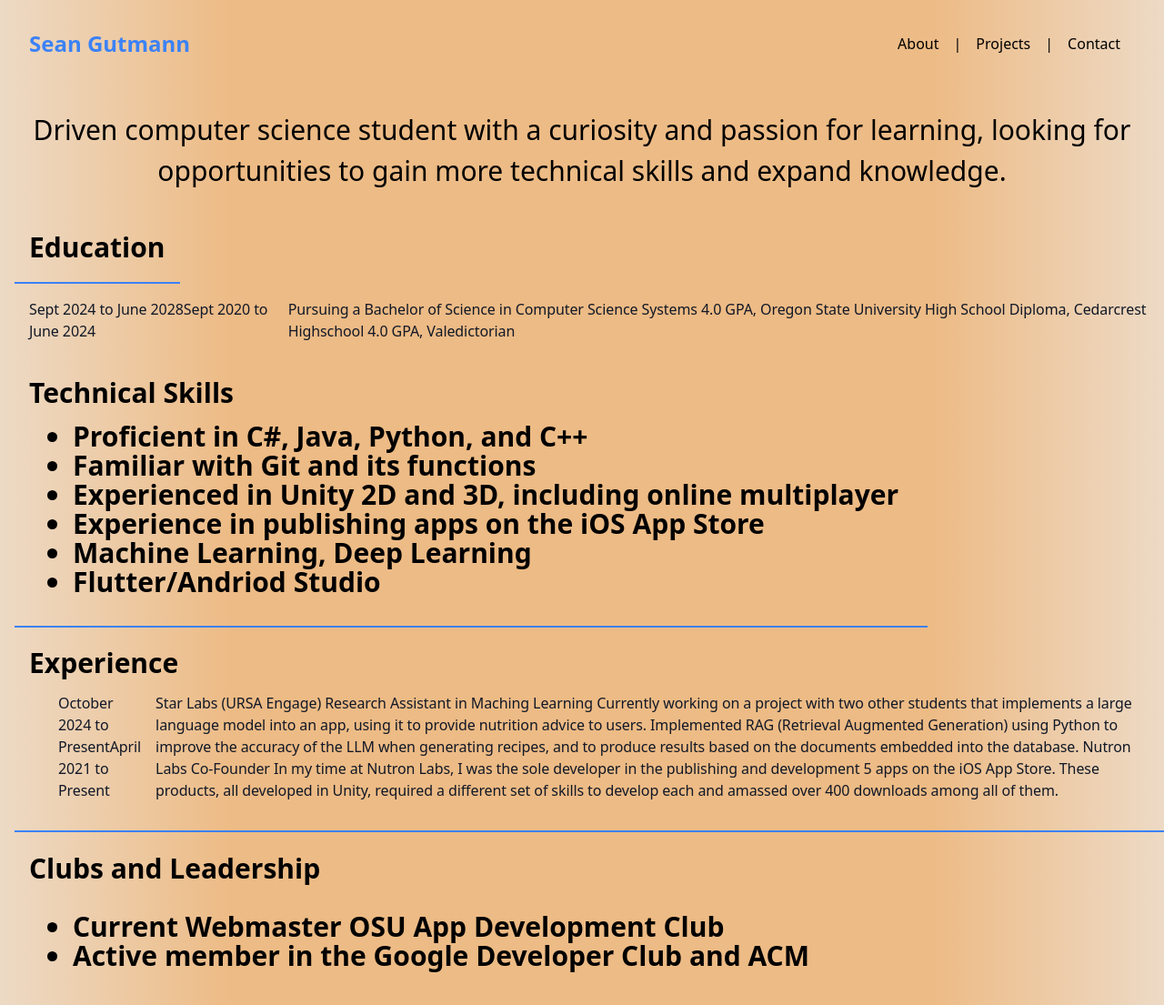
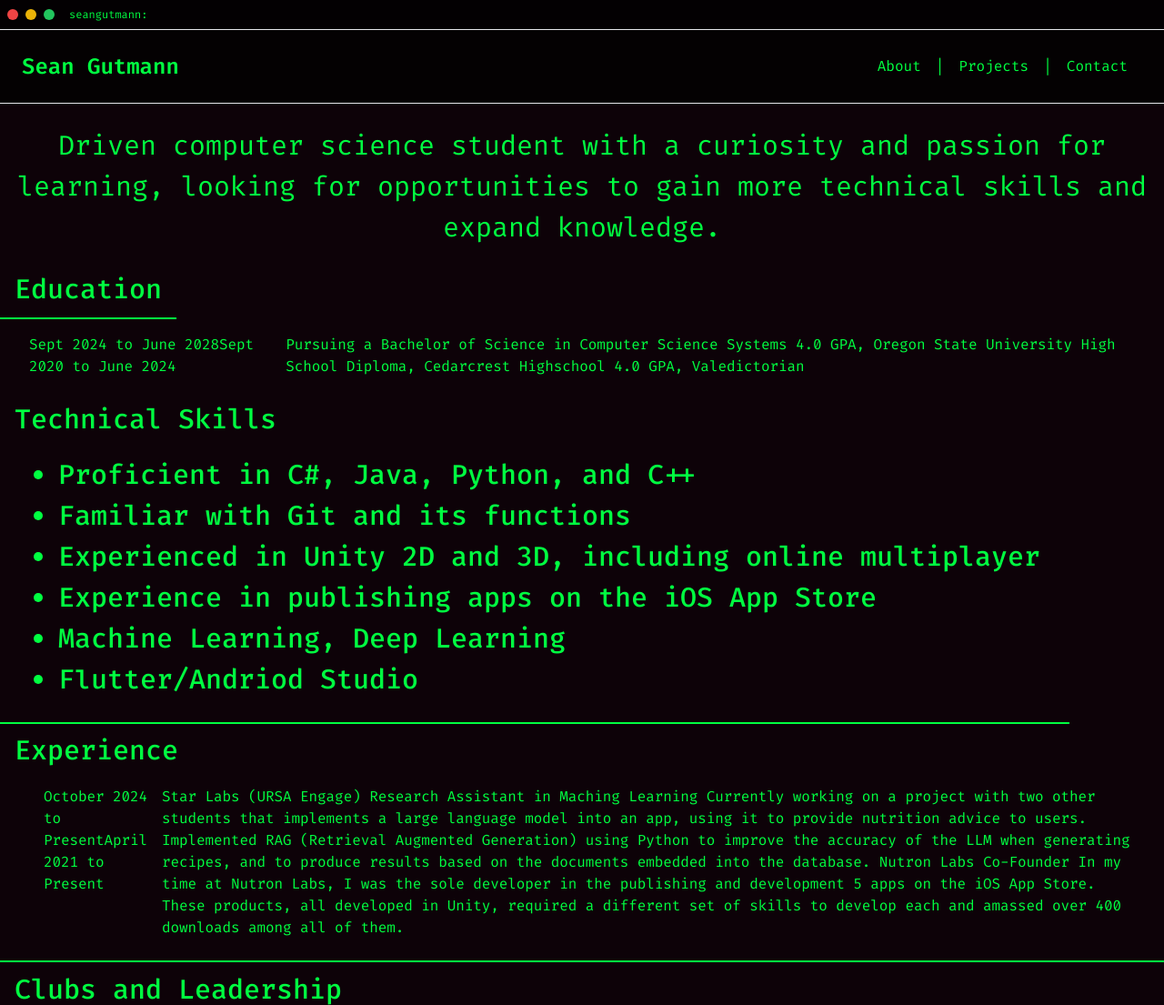
Before and after one commit to SeanG-rsd/seangutmann, an Astro site: page /about in a window 1280 px wide. Shown: the top 1105 px of the page at 91% size. Built offline with nearby package versions, Linux system fonts and the light colour scheme; Astro itself is replaced by a stand-in of ours.

Commit message:
reformatted website to matrix style, will redo project page next

```diff
--- a/src/components/ProjectBox.astro
+++ b/src/components/ProjectBox.astro
@@ -5,16 +5,18 @@ const { title, description, iconPath } = Astro.props;
 
 <div class="dropdown">
     <button id="dropdown-button" class="info">
-        <div id="dropdown-icon" data-title={title}>
+        <div id="dropdown-icon" data-title={title} class="w-1/4 flex justify-center">
             <svg xmlns="http://www.w3.org/2000/svg" fill="none" viewBox="0 0 24 24" stroke-width="1.5" stroke="currentColor" class="size-6">
                 <path stroke-linecap="round" stroke-linejoin="round" d="m4.5 15.75 7.5-7.5 7.5 7.5" />
               </svg>
             </div>
-        <div class="flex flex-col">
+        <div class="flex flex-col w-1/2 justify-center">
             <h1>{title}</h1>
-            <p>Short description for the app or project it also</p>
+            <p>{description}</p>
         </div>
-        <img src={iconPath} class="icon"></img>
+        <div class="w-1/4 flex justify-end mr-12">
+          <img src={iconPath} class="icon"></img>
+        </div>
     </button>
     <div id="dropdown-content" class="content">
         <slot/>
@@ -24,9 +26,19 @@ const { title, description, iconPath } = Astro.props;
 <!-- transition: <property> <duration> <timing-function> <delay>; -->
 
 <style>
+
+    h1 {
+      font-weight: bold;
+      font-size: 22px;
+    }
+
+    p {
+
+    }
+
     .icon {
-        max-width: 80px;
-        max-height: 80px;
+        max-width: 120px;
+        max-height: 120px;
     }
 
     .dropdown {
@@ -64,7 +76,7 @@ const { title, description, iconPath } = Astro.props;
     max-height: 0;
     overflow: hidden;
     background-color: white;
-    transition: max-height 0.5s ease-in-out, padding 0.5s ease-in-out;
+    transition: max-height 0.5s ease-in-out, padding;
     width: 100%;
     min-width: 1000px;
     max-width: 1000px;
@@ -73,6 +85,5 @@ const { title, description, iconPath } = Astro.props;
 
     .dropdown .content.open {
       max-height: 10000px;
-      padding: 10px;
     }
 </style>
--- /dev/null
+++ b/src/javascript/animation.ts
@@ -0,0 +1,42 @@
+import gsap from "gsap"
+//import { AppRouterInstance } from "next/dist/shared/lib/app-router-context.shared-runtime"
+
+export const animatePageIn = () => {
+  const bannerOne = document.getElementById("banner-1")
+  const bannerTwo = document.getElementById("banner-2")
+  const bannerThree = document.getElementById("banner-3")
+  const bannerFour = document.getElementById("banner-4")
+
+  if (bannerOne && bannerTwo && bannerThree && bannerFour) {
+    const tl = gsap.timeline()
+
+    tl.set([bannerOne, bannerTwo, bannerThree, bannerFour], {
+      yPercent: 0,
+    }).to([bannerOne, bannerTwo, bannerThree, bannerFour], {
+      yPercent: 100,
+      stagger: 0.1,
+    })
+  }
+}
+
+export const animatePageOut = (href: string) => {
+  console.log("out");
+  const bannerOne = document.getElementById("banner-1")
+  const bannerTwo = document.getElementById("banner-2")
+  const bannerThree = document.getElementById("banner-3")
+  const bannerFour = document.getElementById("banner-4")
+
+  if (bannerOne && bannerTwo && bannerThree && bannerFour) {
+    const tl = gsap.timeline()
+
+    tl.set([bannerOne, bannerTwo, bannerThree, bannerFour], {
+      yPercent: -100,
+    }).to([bannerOne, bannerTwo, bannerThree, bannerFour], {
+      yPercent: 0,
+      stagger: 0.1,
+      onComplete: () => {
+        window.location.href = href;
+      },
+    })
+  }
+}
--- a/src/layouts/Layout.astro
+++ b/src/layouts/Layout.astro
@@ -1,5 +1,7 @@
 ---
 const { title } = Astro.props;
+
+import { animatePageOut } from "../javascript/animation.ts";
 ---
 
 <html lang="en">
@@ -8,46 +10,67 @@ const { title } = Astro.props;
 		<meta name="viewport" content="width=device-width, initial-scale=1.0" />
 		<link rel="icon" type="image/svg+xml" href="/favicon.svg" />
 		<meta name="generator" content={Astro.generator} />
+		<link rel="preconnect" href="https://fonts.googleapis.com">
+		<link rel="preconnect" href="https://fonts.gstatic.com" crossorigin>
+		<link href="https://fonts.googleapis.com/css2?family=Fira+Code:wght@300;400;500;600;700&display=swap" rel="stylesheet">
 		<title>{title}</title>
 	</head>
 	<body>
-		<nav class="w-full p-8 flex justify-between items-center">
+		<canvas id="matrix-rain" class="fixed top-0 left-0 w-full h-full -z-10"></canvas>
+
+		<div class="bg-black bg-opacity-80 text-matrix-green p-2 border-b border-matrix-green">
+			<div class="flex items-center">
+				<div class="w-3 h-3 rounded-full bg-red-500 mr-2"></div>
+				<div class="w-3 h-3 rounded-full bg-yellow-500 mr-2"></div>
+				<div class="w-3 h-3 rounded-full bg-green-500 mr-2"></div>
+				<p class="ml-2 text-xs">seangutmann:</p>
+			</div>
+		</div>
+
+		<nav class="w-full p-6 flex justify-between items-center bg-black bg-opacity-70 text-matrix-green border-b border-matrix-green">
 			<div class="w-1/3 text-left">
-				<a class="text-blue-500 text-2xl font-semibold" href="/">Sean Gutmann</a>
+				<a class="text-matrix-green text-2xl font-semibold" href="/">Sean Gutmann</a>
 			</div>
 			<div class="w-1/3"></div>
 			<div class="w-1/3 flex justify-end space-x-4 mr-4">
-				<a class="" href="/about">About</a>
+				<a href="/about" data-nav-link>About</a>
 				<h1>|</h1>
-				<a class="" href="/projects">Projects</a>
+				<a class="" href="/projects" data-nav-link>Projects</a>
 				<h1>|</h1>
-				<a class="" href="/contact">Contact</a>
+				<a class="" href="/contact" data-nav-link>Contact</a>
 			</div>
 		</nav>
 
-    	<main>
+    	<main class="z-10 relative">
 			<slot/>
     	</main>
 	</body>
-	<!-- <bottom>
-		<nav class="w-full p-8 flex justify-between items-center">
-			<div class="w-2/3"></div>
-			<div class="w-1/3 flex justify-end space-x-4 mr-4">
-				<a class="">GitHub</a>
-				<h1>|</h1>
-				<a class="" href="/contact">LinkedIn</a>
+	<footer class="w-full p-4 bg-black bg-opacity-70 border-t border-matrix-green text-matrix-green text-sm">
+		<div class="container mx-auto flex justify-between">
+			<div>© {new Date().getFullYear()} Sean Gutmann</div>
+			<div class="flex space-x-4">
+				<a href="https://github.com/seang-rsd" target="_blank" class="hover:text-white transition-colors">GitHub</a>
+				<a href="https://linkedin.com/seangutmann" target="_blank" class="hover:text-white transition-colors">LinkedIn</a>
 			</div>
-		</nav>
-	</bottom> -->
+		</div>
+	</footer>
 </html>
 
 <style>
+:root {
+	--matrix-green: #00FF41;
+	--matrix-dark-green: #003B00;
+	--matrix-black: #0D0208;
+}
+
 html, body {
 	height: 100%;
 	margin: 0;
 	display: flex;
 	flex-direction: column;
-	background: linear-gradient(90deg, #eddac5 0%, #edbb85 20%, #edbb85 80%, #eddac5 100%);
+	background-color: var(--matrix-black);
+	color: var(--matrix-green);
+	font-family: 'Fira Code', monospace;
 }
 
 main {
@@ -57,3 +80,35 @@ main {
   align-items: center;
 }
 </style>
+
+<script>
+
+import {animatePageOut} from "../javascript/animation.js";
+import { animatePageIn } from "../javascript/animation.js";
+
+function leavePage(href: string) {
+	animatePageOut(href);
+}
+
+function startAnimation() {
+  console.log("Running animation...");
+  animatePageIn();
+}
+
+window.addEventListener("load", startAnimation);
+
+document.addEventListener("DOMContentLoaded", () => {
+  const links = document.querySelectorAll("[data-nav-link]");
+
+  links.forEach(link => {
+	if (link) {
+		link.addEventListener("click", (e) => {
+      	const href = link.getAttribute("data-href");
+      	if (href) {
+          leavePage(href);
+        }
+    });
+    }
+  });
+});
+</script>
--- a/src/pages/about.astro
+++ b/src/pages/about.astro
@@ -1,12 +1,6 @@
 ---
 import Layout from "../layouts/Layout.astro";
-    import gitHubLogo from '../assets/github-mark.svg';
-    import background from '../assets/background.svg';
 ---
-
-<script>
-    //import "../javascript/utils";
-</script>
 
 <Layout title="About">
     <div>
@@ -17,10 +11,10 @@
 		</h1>
 
 	<div>
-        <h1 class="max-w-fit border-b-blue-500 border-b-2 font-semibold p-4 ml-4">Education</h1>
+        <h1 class="section-title">Education</h1>
         <div class="p-4 ml-4 flex gap-4">
-            <p>Sept 2024 to June 2028</br></br>Sept 2020 to June 2024</p>
-            <p>
+            <p class="info">Sept 2024 to June 2028</br></br>Sept 2020 to June 2024</p>
+            <p class="info">
                 Pursuing a Bachelor of Science in Computer Science Systems</br>
                 4.0 GPA, Oregon State University</br>
                 High School Diploma, Cedarcrest Highschool</br>
@@ -30,7 +24,7 @@
     </div>
     <!-- Skills -->
     <div>
-        <h1 class="max-w-fit border-b-blue-500 border-b-2 p-4 text-2xl font-semibold ml-4">Technical Skills</h2>
+        <h1 class="section-title">Technical Skills</h2>
         <ul class="list-disc p-4 ml-8">
             <li>Proficient in C#, Java, Python, and C++</li>
             <li>Familiar with Git and its functions</li>
@@ -42,10 +36,10 @@
     </div>
 
     <div>
-        <h1 class="max-w-fit border-b-blue-500 border-b-2 p-4 text-2xl font-semibold ml-4">Experience</h2>
+        <h1 class="section-title">Experience</h2>
         <div class="p-4 ml-4 flex gap-4">
-            <p>October 2024 to Present</br></br></br></br></br></br></br>April 2021 to Present</p>
-            <p>
+            <p class="info">October 2024 to Present</br></br></br></br></br></br></br>April 2021 to Present</p>
+            <p class="info">
 				Star Labs (URSA Engage)</br>
 				Research Assistant in Maching Learning</br>
 				Currently working on a project with two other students that implements a large language model into an app, using it to</br>
@@ -63,7 +57,7 @@
     </div>
 
 	<div>
-        <h1 class="max-w-fit border-b-blue-500 border-b-2 p-4 text-2xl font-semibold ml-4">Clubs and Leadership</h2>
+        <h1 class="section-title">Clubs and Leadership</h2>
         <div class="p-4 ml-4 flex gap-4">
             <ul class="list-disc p-4">
 				<li>Current Webmaster OSU App Development Club</li>
@@ -76,25 +70,17 @@
 </Layout>
 
 <style>
-	#background {
-		position: fixed;
-		top: 0;
-		left: 0;
-		width: 100%;
-		height: 100%;
-		z-index: -1;
-		filter: blur(100px);
+
+	.section-title {
+		font-weight: 500;
+		display: inline-block;
+		border: bottom;
+		border-bottom: 2px solid var(--matrix-green);
+		padding: 0 16px 8px 16px;
 	}
 
-	#container {
-		font-family: Inter, Roboto, 'Helvetica Neue', 'Arial Nova', 'Nimbus Sans', Arial, sans-serif;
-		height: 100%;
-	}
-
-	main {
-		height: 100%;
-		display: flex;
-		justify-content: center;
+	.info {
+		color: var(--matrix-green);
 	}
 
 	#hero {
@@ -106,12 +92,15 @@
 	}
 
 	h1 {
+		font-family: 'Fira Code', monospace;
 		font-size: 30px;
 		margin-top: 0.25em;
 	}
 
 	p {
+		font-family: 'Fira Code', monospace;
 		font-size: 20px;
+		color: var(--matrix-green);
 		font-weight: normal;
 	}
 
--- a/src/pages/index.astro
+++ b/src/pages/index.astro
@@ -2,16 +2,11 @@
 import Welcome from '../components/Welcome.astro';
 import Layout from '../layouts/Layout.astro';
 import background from '../assets/background.svg';
-
-const num = 1;
-
-// Welcome to Astro! Wondering what to do next? Check out the Astro documentation at https://docs.astro.build
-// Don't want to use any of this? Delete everything in this file, the `assets`, `components`, and `layouts` directories, and start fresh.
 ---
 
 
 <Layout title="Home">
-	<div id="container">
+	<div id="container" class="box">
 		<main class="flex-1 flex flex-col items-center justify-center">
 			<h1>Hi There! I am a current Oregon State</h1>
 			<h1>University First-Year studying</h1>
```
Also changed, not shown: src/pages/projects.astro (+10 -4 lines). Lines whose indentation alone changed are shown as unchanged.
